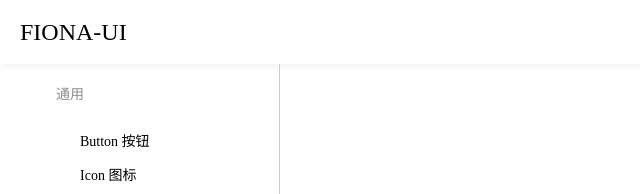
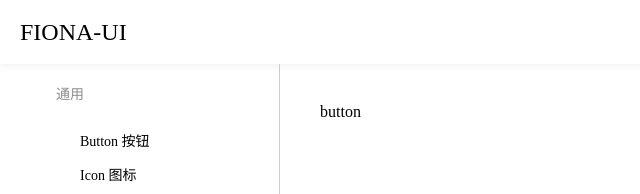
Before and after one commit to xuzpeng/fiona-ui, a React app: page /#/components/button in a window 1280 px wide. Before the commit this address led to /#/components. Shown: the top 194 px of the page, without its empty margins (0-640 px from the left). Built offline with nearby package versions, Linux system fonts and the light colour scheme.

Commit message:
去除path="/components"的exact，防止精准匹配不到造成上个commit的无限递归

```diff
--- a/example/IRouter.tsx
+++ b/example/IRouter.tsx
@@ -15,14 +15,13 @@ export default class IRouter extends Component<IProps, IState> {
       <HashRouter>
         <App>
           <Switch>
-            <Route exact path="/components" component={({match}: any) => (
+            <Route path="/components" component={({match}: any) => (
               <Switch>
                 <Route path={`${match.url}/button`} component={Button} />
                 <Route path={`${match.url}/icon`} component={Icon} />
               </Switch>
             )} />
-            <Route exact path="/" render={() => (<Redirect to="/components/button" />)} />
-            {/* <Redirect to="/components/button" /> */}
+            <Redirect to="/components/button" />
           </Switch>
         </App>
       </HashRouter>
```
